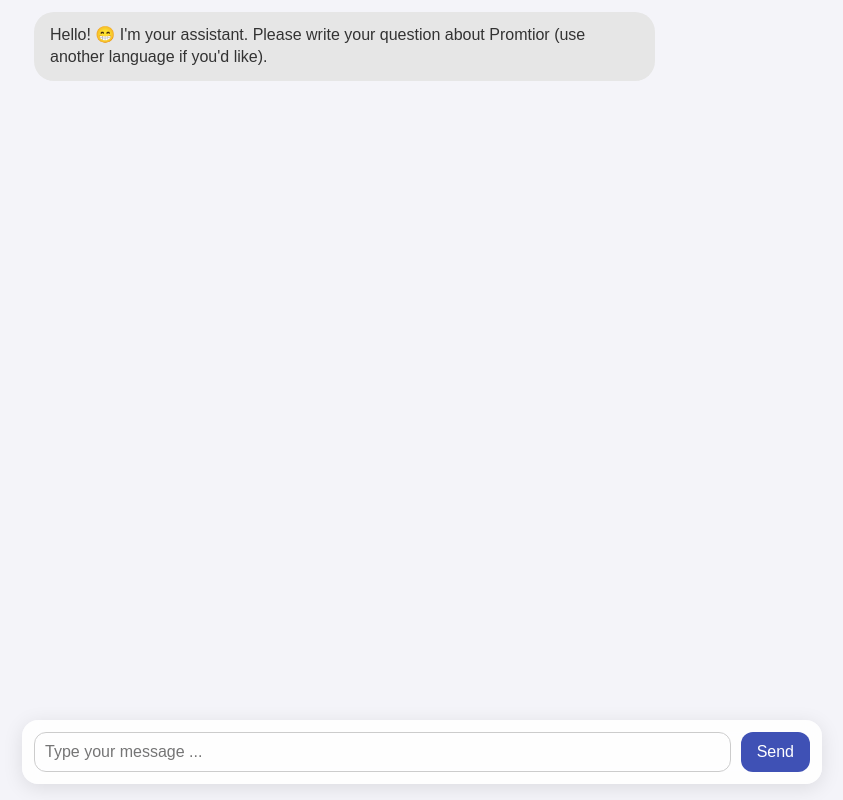
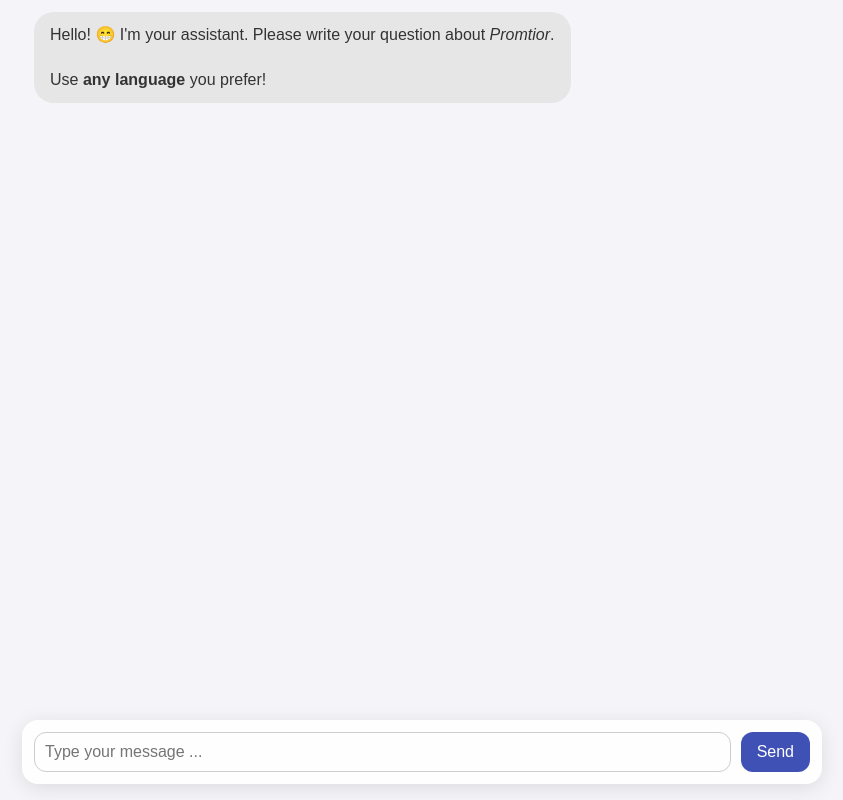
Before and after one commit to luisgonzalocao/askbot, a plain HTML site: page app/templates/index.html in a window 1280 px wide. Shown: the whole page, without its empty margins (218-1061 px from the left). Drawn offline with Linux system fonts and the light colour scheme.

Commit message:
improve text printing

```diff
--- a/app/templates/index.html
+++ b/app/templates/index.html
@@ -284,8 +284,35 @@
       chatContainer.scrollTop = chatContainer.scrollHeight;
     }
 
-    async function typeText(element, text) {
-      element.innerHTML = markdownToHtml(text);
+    async function typeFormattedMarkdown(element, markdown) {
+      const html = markdownToHtml(markdown);
+      const temp = document.createElement("div");
+      temp.innerHTML = html;
+
+      async function typeNode(srcNode, parent) {
+        if (srcNode.nodeType === Node.TEXT_NODE) {
+          let text = srcNode.textContent;
+          for (let char of text) {
+            parent.appendChild(document.createTextNode(char));
+            chatContainer.scrollTop = chatContainer.scrollHeight;
+            await new Promise(r => setTimeout(r, 15));
+          }
+        } else {
+          const el = document.createElement(srcNode.nodeName);
+          for (let attr of srcNode.attributes) {
+            el.setAttribute(attr.name, attr.value);
+          }
+          parent.appendChild(el);
+          for (let child of srcNode.childNodes) {
+            await typeNode(child, el);
+          }
+        }
+      }
+
+      element.innerHTML = "";
+      for (let child of temp.childNodes) {
+        await typeNode(child, element);
+      }
     }
 
     async function ask() {
@@ -321,7 +348,7 @@
           }
 
           const data = await res.json();
-          await typeText(thinkingMsg, data.answer || "No answer.");
+          await typeFormattedMarkdown(thinkingMsg, data.answer || "No answer.");
           success = true;
         } catch (err) {
           attempt++;
@@ -340,7 +367,14 @@
       }
     }
 
-    appendMessage("Hello! 😁 I'm your assistant. Please write your question about Promtior (use another language if you'd like).");
+    // Saludo inicial animado con Markdown
+    (async () => {
+      const msg = document.createElement("div");
+      msg.className = "message bot";
+      chatContainer.appendChild(msg);
+      chatContainer.scrollTop = chatContainer.scrollHeight;
+      await typeFormattedMarkdown(msg, "Hello! 😁 I'm your assistant. Please write your question about *Promtior*.\n\nUse **any language** you prefer!");
+    })();
   </script>
 </body>
 </html>
```
